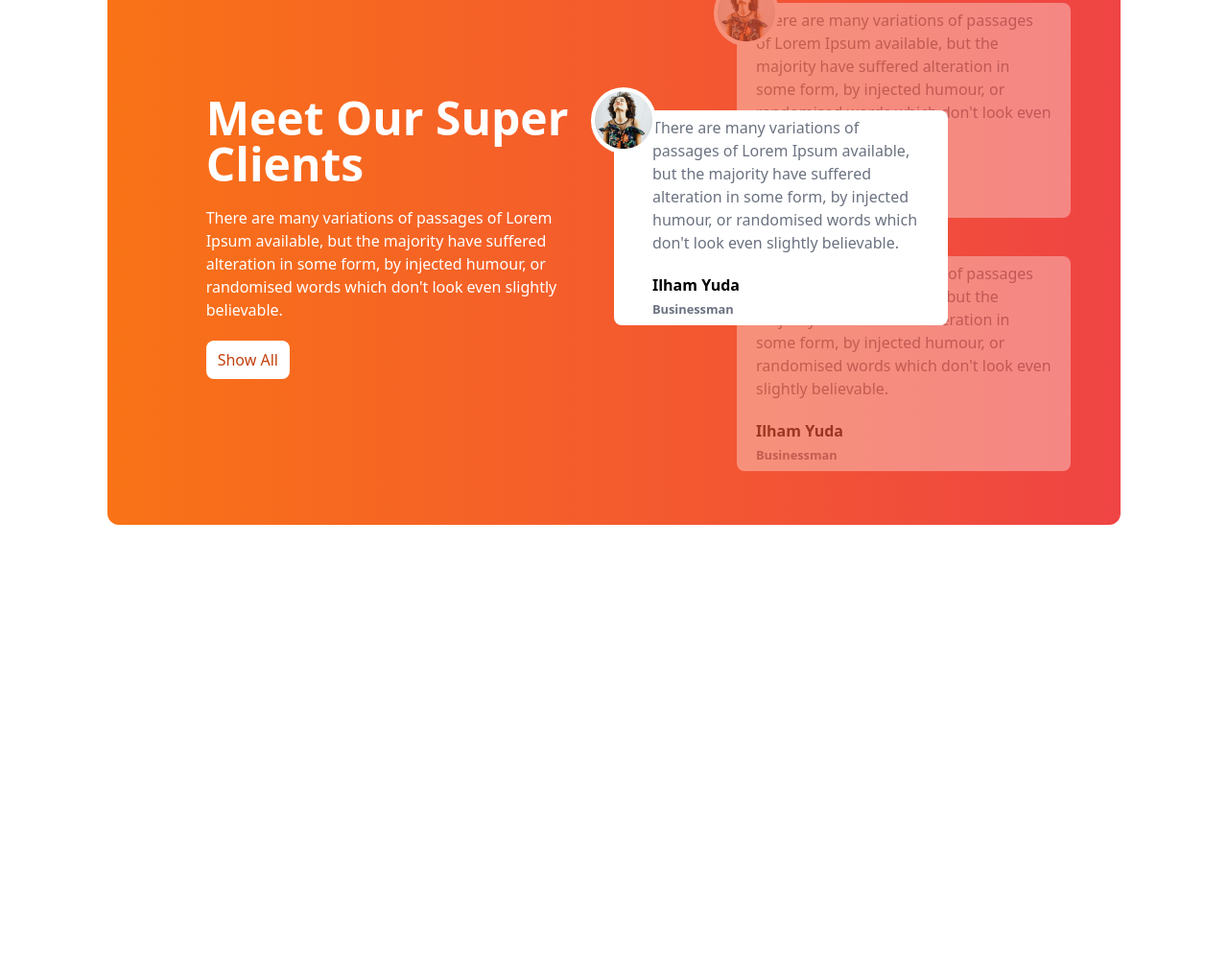
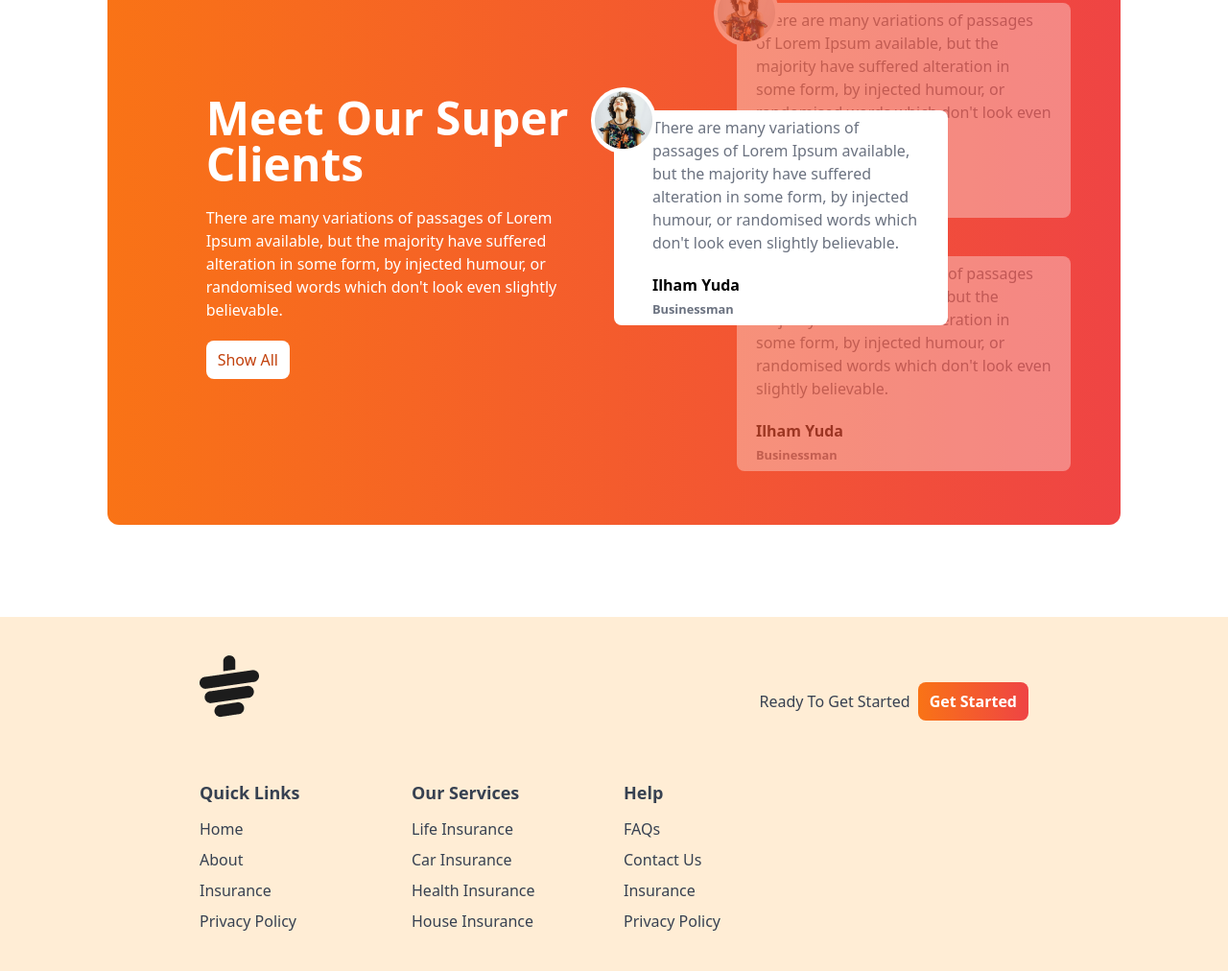
Before and after one commit to abrarjim23/tea-house-tailwind, a plain HTML site: page index.html in a window 1280 px wide. Shown: the part 1980-2992 px from the top of the page at 96% size. Before the commit the page ends 2623 px from the top, so only its background shows below. Drawn offline with nearby package versions, Linux system fonts and the light colour scheme.

Commit message:
footer almost done

```diff
--- a/index.html
+++ b/index.html
@@ -249,6 +249,101 @@
 
      </section>
 
+     <!-- News Section -->
+
+
+     <!-- Footer Section -->
+      <footer class="bg-orange-100 text-gray-700 py-10 px-4 md:px-16">
+        <div class="w-9/12 mx-auto">
+
+            <!-- Logo Section -->
+             <div class="mb-8 flex justify-between">
+                <img class="mb-8" src="images/cup.png" alt="">
+                <div class="flex items-center gap-2">
+                    <h4>Ready To Get Started</h4>
+                    <button class="bg-gradient-to-r from-orange-500 to-red-500 px-3 py-2 rounded-lg text text-white font-bold">Get Started</button>
+                </div>
+             </div>
+
+             <!-- Links Section -->
+              <div class="grid grid-cols-1 md:grid-cols-2 lg:grid-cols-4 gap-5">
+
+                <!-- first column -->
+                 <div>
+                    <h3 class="font-semibold text-lg mb-3">Quick Links</h3>
+                    <ul class="space-y-2">
+                        <li>
+                            <a class="hover:text-orange-600" href="#">Home</a>
+                        </li>
+
+                        <li>
+                            <a class="hover:text-orange-600" href="#">About</a>
+                        </li>
+
+                        <li>
+                            <a class="hover:text-orange-600" href="#">Insurance</a>
+                        </li>
+
+                        <li>
+                            <a class="hover:text-orange-600" href="#">Privacy Policy</a>
+                        </li>
+
+                    </ul>
+                 </div>
+
+
+
+                 <!-- 2nd column -->
+                 <div>
+                    <h3 class="font-semibold text-lg mb-3">Our Services</h3>
+                    <ul class="space-y-2">
+                        <li>
+                            <a class="hover:text-orange-600" href="#">Life Insurance</a>
+                        </li>
+
+                        <li>
+                            <a class="hover:text-orange-600" href="#">Car Insurance</a>
+                        </li>
+
+                        <li>
+                            <a class="hover:text-orange-600" href="#">Health Insurance</a>
+                        </li>
+
+                        <li>
+                            <a class="hover:text-orange-600" href="#">House Insurance</a>
+                        </li>
+
+                    </ul>
+                 </div>
+
+                 <!-- 3rd column -->
+                 <div>
+                    <h3 class="font-semibold text-lg mb-3">Help</h3>
+                    <ul class="space-y-2">
+                        <li>
+                            <a class="hover:text-orange-600" href="#">FAQs</a>
+                        </li>
+
+                        <li>
+                            <a class="hover:text-orange-600" href="#">Contact Us</a>
+                        </li>
+
+                        <li>
+                            <a class="hover:text-orange-600" href="#">Insurance</a>
+                        </li>
+
+                        <li>
+                            <a class="hover:text-orange-600" href="#">Privacy Policy</a>
+                        </li>
+
+                    </ul>
+                 </div>
+
+                 <!-- Fourth Column -->
+              </div>
+
+        </div>
+      </footer>
 
 </body>
 
```
